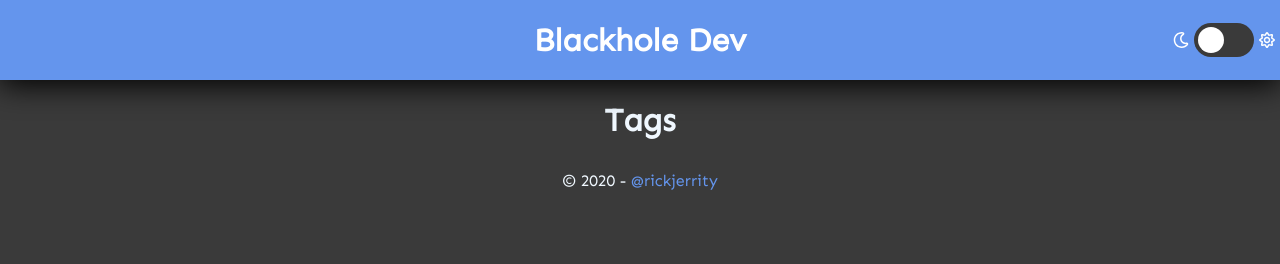
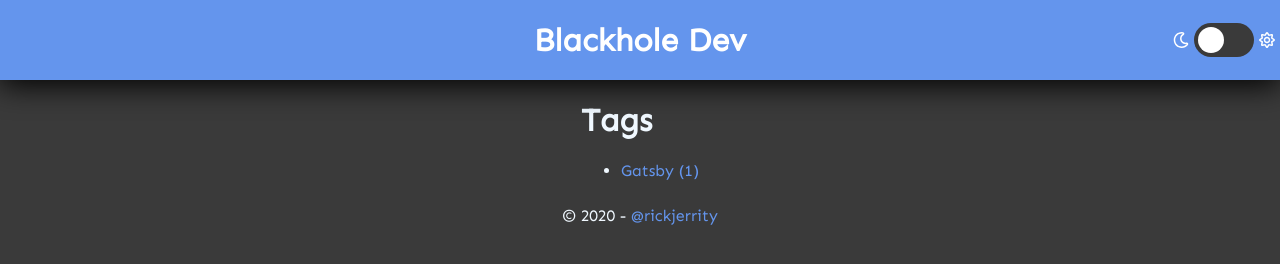
Before and after one commit to rickjerrity/blackholeDev, a Gatsby site: page /tags in a window 1280 px wide. Built offline with nearby package versions, Linux system fonts and the light colour scheme; Gatsby itself is replaced by a stand-in of ours.

Commit message:
Added tags and featuredImage fields to initial commit post. Updated tags page to sort tags by post count

```diff
--- a/src/pages/tags.js
+++ b/src/pages/tags.js
@@ -16,7 +16,9 @@ const TagsPage = ({
   <Layout title={title}>
     <h1>Tags</h1>
     <ul>
-      {group.map((tag) => (
+      {group
+        .sort((a, b) => b.totalCount - a.totalCount)
+        .map((tag) => (
           <li key={tag.fieldValue}>
             <Link to={`/tags/${kebabCase(tag.fieldValue)}/`}>
               {tag.fieldValue} ({tag.totalCount})
--- a/src/posts/initial-commit.md
+++ b/src/posts/initial-commit.md
@@ -1,6 +1,8 @@
 ---
 title: 'Initial commit'
 date: '2020-05-14'
+tags: [ 'Gatsby' ]
+featuredImage: '../images/hello-world.gif'
 ---
 
 Initial commit
```
Lines whose indentation alone changed are shown as unchanged.
